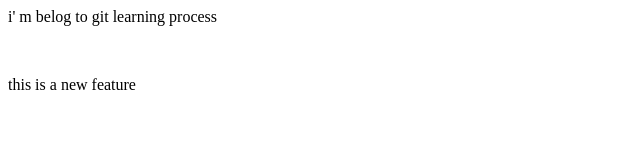
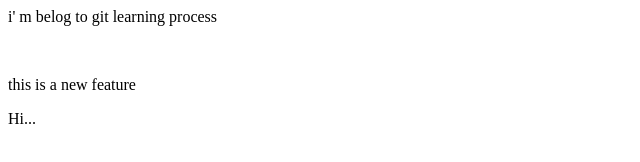
Before and after one commit to Sara-Aziz074/local_sys_repo_git_learning, a plain HTML site: page index.html in a window 1280 px wide. Shown: the full height of the page, 0-640 px from the left. Drawn offline with Linux system fonts and the light colour scheme.

Commit message:
Add greet

```diff
--- a/index.html
+++ b/index.html
@@ -1,3 +1,5 @@
 <p>i' m belog to git learning process</p>
 <br>
 <p>this is a new feature</p>
+
+<p>Hi...</p>
```
